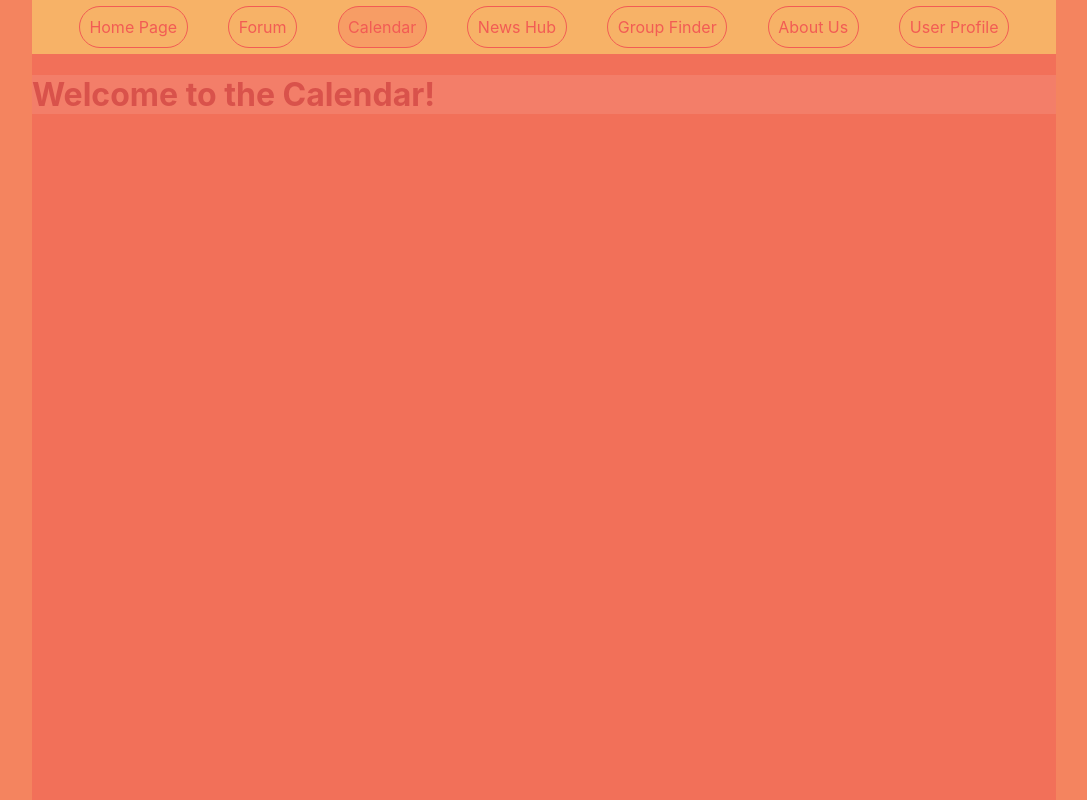
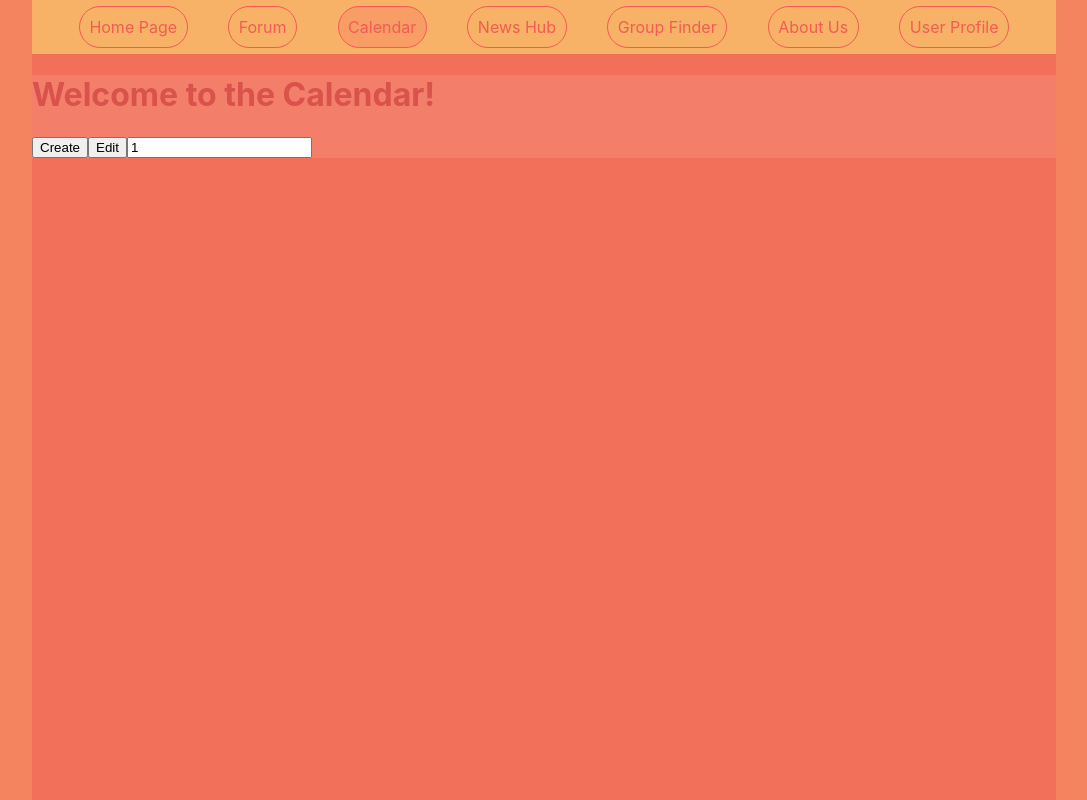
Before and after one commit to ParkerNGore/community-website, a React (Create React App) app: page /calendar in a window 1280 px wide. Shown: the whole page, without its empty margins (96-1183 px from the left). Built offline with nearby package versions, Linux system fonts and the light colour scheme; no server answers; the HTML template or start-up script is replaced by a standard one.

Commit message:
Implements Calendar CRUD Operations

```diff
--- a/src/components/ModelList.js
+++ b/src/components/ModelList.js
@@ -20,7 +20,6 @@ function ModelList({ label }) {
 
   if (!hasStartedLoading) {
     setHasStartedLoading(true);
-    console.log("Running!");
     let requestPromise;
     switch (label) {
       case "User":
@@ -85,7 +84,7 @@ function ModelList({ label }) {
 
     let newList = [];
     for (let prop of modelList) {
-      if (prop.username === model.username) {
+      if (prop.id === model.id) {
         continue;
       }
       newList.push(prop);
@@ -102,8 +101,8 @@ function ModelList({ label }) {
           .filter((i) => i !== undefined)
           .map((model) => {
             return (
-              <div key={model.username + "div"}>
-                {<h2 key={model.username + "h2"}>{label}:</h2>}
+              <div key={model.id + "div"}>
+                {<h2 key={model.id + "h2"}>{label}:</h2>}
                 {Object.keys(model)
                   .filter((i) => i !== undefined)
                   .map((key) => {
@@ -111,7 +110,7 @@ function ModelList({ label }) {
                   })}
                 {
                   <button
-                    key={model.username + "delete"}
+                    key={model.idid + "delete"}
                     onClick={(e) => handleDelete(e, model)}
                   >
                     Delete
--- a/src/components/forms/AddEditModel.js
+++ b/src/components/forms/AddEditModel.js
@@ -1,5 +1,10 @@
 import React, { Component } from "react";
 import { createUser, updateUser, getUser } from "../service/UserService";
+import {
+  createCalendar,
+  updateCalendar,
+  getCalendar,
+} from "../service/CalendarService";
 import { Redirect } from "react-router-dom";
 import { trimSequilzeDatesAndID } from "../util/ModelUtil";
 import "./AddEditModel.css";
@@ -96,6 +101,7 @@ class AddEditModel extends Component {
         requestPromise = getUser(id);
         break;
       case "Calendar":
+        requestPromise = getCalendar(id);
         break;
       case "Event":
         break;
@@ -158,6 +164,9 @@ class AddEditModel extends Component {
           : updateUser(id, modelObject);
         break;
       case "Calendar":
+        requestPromise = creating
+          ? createCalendar(modelObject)
+          : updateCalendar(id, modelObject);
         break;
       case "Event":
         break;
--- a/src/components/util/ModelUtil.js
+++ b/src/components/util/ModelUtil.js
@@ -9,15 +9,11 @@ export function trimSequilzeDatesAndID(obj) {
 //Destructures the object and takes away updatedAt and createAt
 // the `...` spread notation collects all remaining properties
 function trimAll({ updatedAt, createdAt, id, ...o }) {
-  console.log("OO");
-  console.dir(o);
   return o;
 }
 
 //Destructures the object and takes away updatedAt and createAt
 // the `...` spread notation collects all remaining properties
 function trimDates({ updatedAt, createdAt, ...o }) {
-  console.log("OO");
-  console.dir(o);
   return o;
 }
--- a/src/containers/calendar/Calendar.js
+++ b/src/containers/calendar/Calendar.js
@@ -1,10 +1,21 @@
 import React from "react";
+
+import ModelList from "../../components/ModelList";
+import AddEditButtons from "../../components/forms/AddEditButtons";
+
 function Calendar() {
   return (
     <div className="calendar-container">
       <main>
         <h1>Welcome to the Calendar!</h1>
-        {/* <AddEditButtons addURL={} /> */}
+        <ModelList label={"Calendar"} />
+        <AddEditButtons
+          addURL={"/calendar/new"}
+          addButtonDisplay={"Create"}
+          editURL={"/calendar/edit"}
+          editButtonDisplay={"Edit"}
+          label={"Calendar"}
+        />
       </main>
     </div>
   );
--- /dev/null
+++ b/src/containers/route/CalendarSwitch.js
@@ -0,0 +1,21 @@
+import React from "react";
+
+import { Switch, Route } from "react-router-dom";
+import AddEditModel from "../../components/forms/AddEditModel";
+
+function CalendarSwitch() {
+  return (
+    <Switch>
+      <Route
+        path="/calendar/new"
+        render={(props) => <AddEditModel {...props} />}
+      />
+      <Route
+        path="/calendar/edit/:id"
+        render={(props) => <AddEditModel {...props} />}
+      />
+    </Switch>
+  );
+}
+
+export default CalendarSwitch;
--- a/src/containers/route/MainContainersSwitch.js
+++ b/src/containers/route/MainContainersSwitch.js
@@ -22,7 +22,7 @@ function MainContainersSwitch() {
         <Forum />
       </Route>
 
-      <Route path="/calendar">
+      <Route exact path="/calendar">
         <Calendar />
       </Route>
 
--- a/src/containers/route/MainSwitch.js
+++ b/src/containers/route/MainSwitch.js
@@ -1,6 +1,7 @@
 import React from "react";
 import MainContainersSwitch from "./MainContainersSwitch";
 import UserProfileSwitch from "./UserProfileSwitch";
+import CalendarSwitch from "./CalendarSwitch";
 
 import NavigationBar from "../../components/navigation/NavigationBar";
 import { BrowserRouter as Router, Route } from "react-router-dom";
@@ -25,6 +26,7 @@ function MainSwitch() {
       <MainContainersSwitch />
 
       <UserProfileSwitch />
+      <CalendarSwitch />
     </Router>
   );
 }
```
